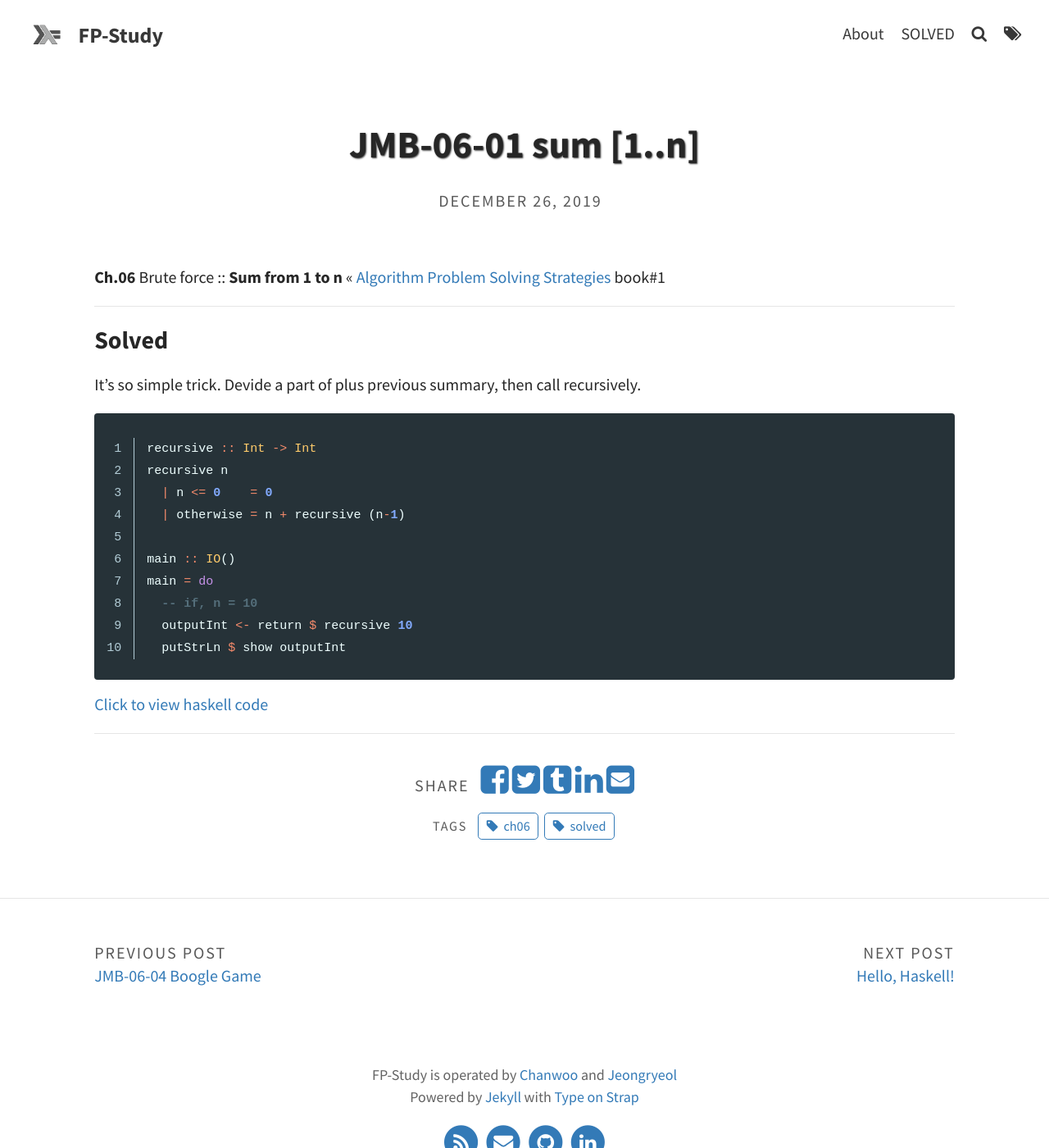
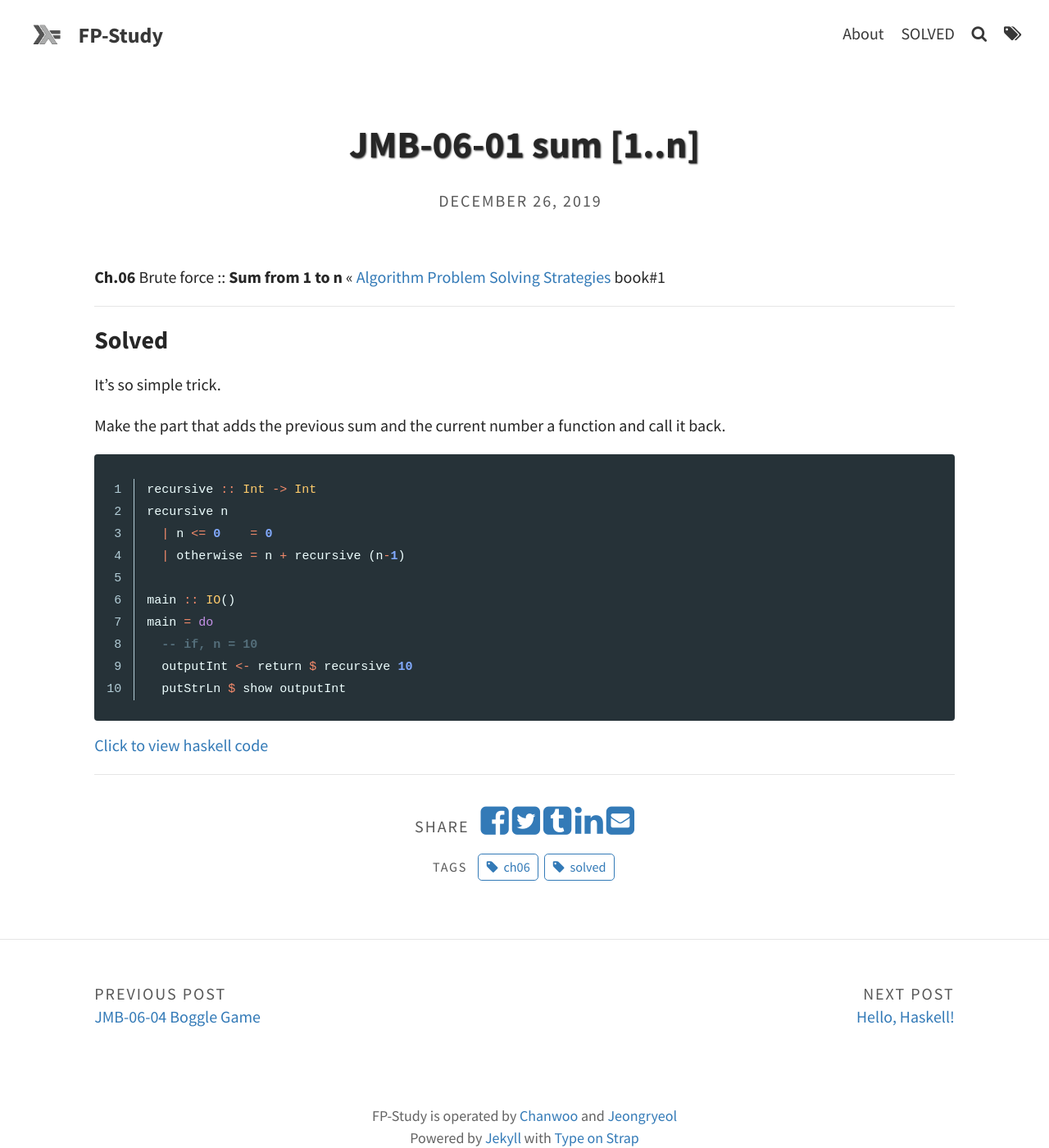
Before and after one commit to sponge-jl-old-func/fp-study.github.io, a Jekyll site: the page built from _posts/2019-12-26-JMB-06-01.md, in a window 1280 px wide and 1400 px high. Shown: the whole window at 82% size. Built offline with Jekyll 4.4.1, drawn with Linux system fonts in a browser that asks for light colours; nearby versions of some CDN libraries; library files that are not in the unit come from our copies.

Commit message:
Edit typo

```diff
--- a/_posts/2019-12-26-JMB-06-01.md
+++ b/_posts/2019-12-26-JMB-06-01.md
@@ -13,7 +13,9 @@ excerpt_separator: <!--more-->
 
 ### Solved
 
-It's so simple trick. Devide a part of plus previous summary, then call recursively.
+It's so simple trick.
+
+Make the part that adds the previous sum and the current number a function and call it back.
 
 {% highlight haskell linenos %}
 recursive :: Int -> Int
--- a/_posts/2020-01-04-JMB-06-04.md
+++ b/_posts/2020-01-04-JMB-06-04.md
@@ -1,6 +1,6 @@
 ---
 layout: post
-title: "JMB-06-04 Boogle Game"
+title: "JMB-06-04 Boggle Game"
 tags: [solved, ch06]
 excerpt_separator: <!--more-->
 ---
```
